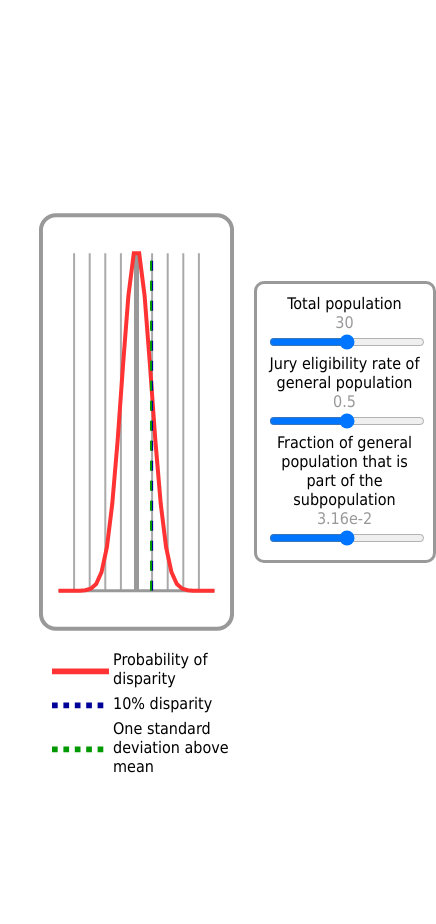
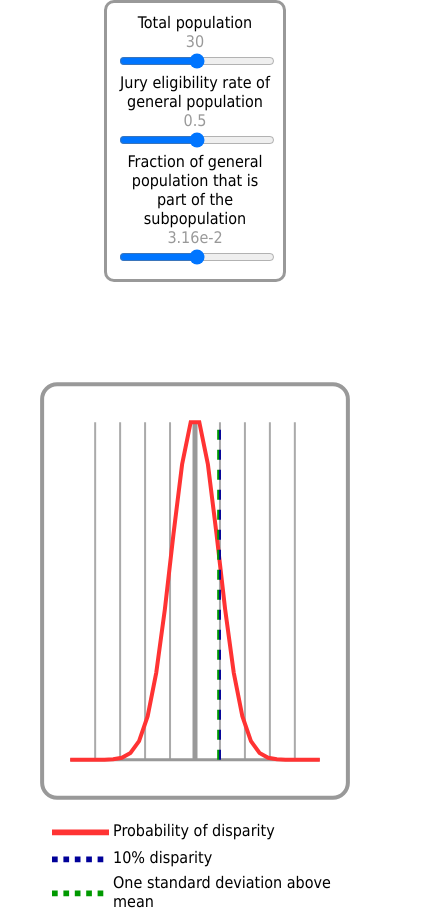
Before and after one commit to nickkantack/InteractiveJuryDistribution, a plain HTML site: page index.html in a window 390 px wide. Shown: the whole page, 436 px wide, since content can reach past the window. Before the commit the page ends 844 px from the top, so only its background shows below. Drawn offline with Linux system fonts and the light colour scheme.

Commit message:
Added formatting for tiny screens

```diff
--- a/index.html
+++ b/index.html
@@ -74,6 +74,20 @@
             min-width: 200px;
             padding: 10px;
             border-radius: 10px;
+        }
+        @media (max-width:500px) {
+
+            #controlsDiv {
+                top: 0%;
+                left: 50%;
+                transform: translate(-50%, 0);
+            }
+
+            #graphDiv {
+                top: 70%;
+                width: 80%;
+            }
+
         }
     </style>
     <body>
```
